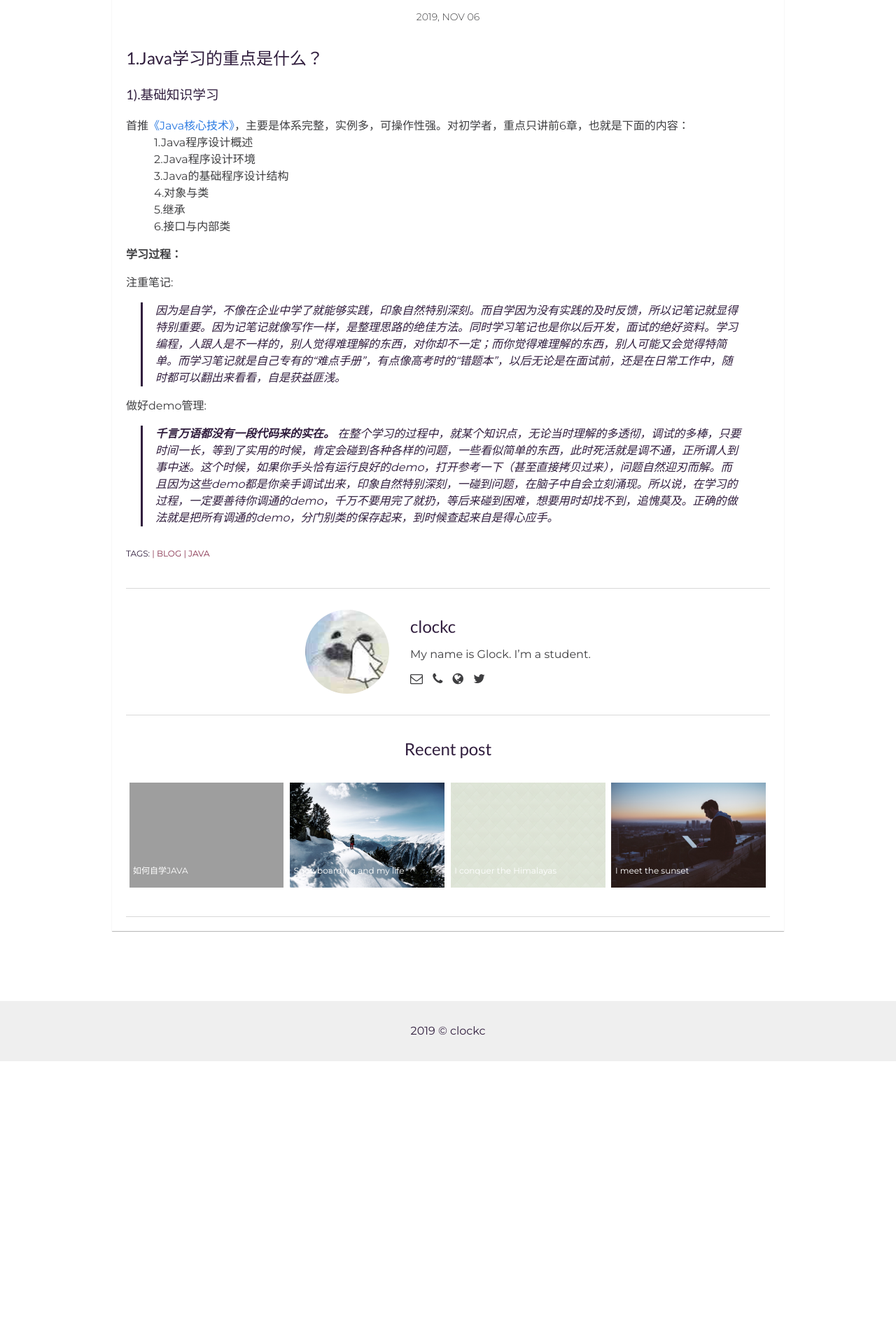
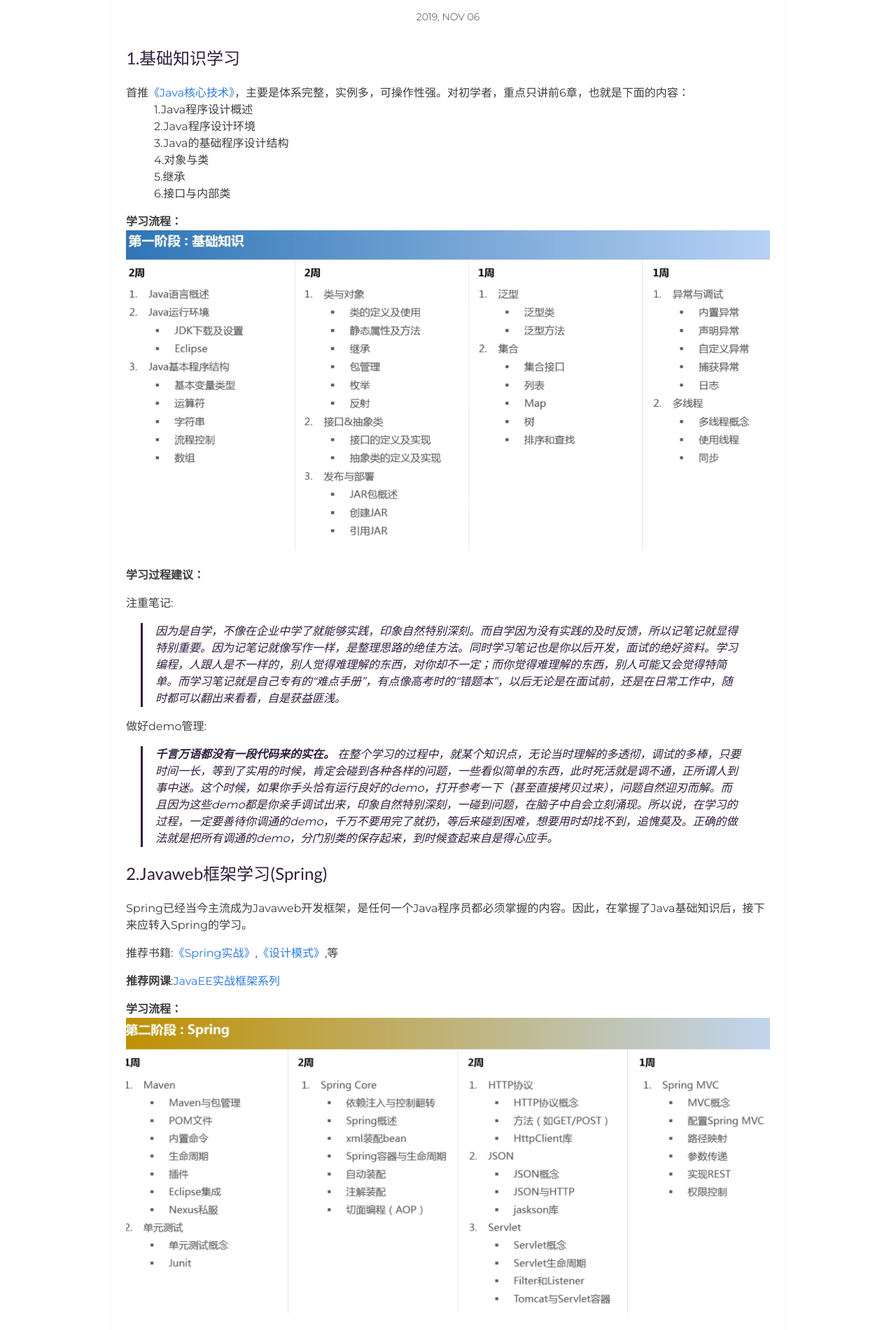
Before and after one commit to clockccc/clockccc.github.io, a Jekyll site: the page built from _posts/2019-11-6-How to learn java.md, in a window 1280 px wide. Shown: the part 600-2500 px from the top of the page at 70% size. Built offline with Jekyll 4.4.1, drawn with Linux system fonts in a browser that asks for light colours; some of the changed text lies outside the part shown; grey boxes are pictures that could not be loaded.

Commit message:
post 7.2

```diff
--- a/_posts/2019-11-6-How to learn java.md
+++ b/_posts/2019-11-6-How to learn java.md
@@ -7,8 +7,8 @@
 published: true
 ---
 
-## 1.Java学习的重点是什么？
-### 1).基础知识学习
+1.基础知识学习
+-------------------------
 首推[《Java核心技术》][Core Java Volume I]，主要是体系完整，实例多，可操作性强。对初学者，重点只讲前6章，也就是下面的内容：
 : 1.Java程序设计概述
 : 2.Java程序设计环境
@@ -17,7 +17,10 @@
 : 5.继承
 : 6.接口与内部类
 
-**学习过程：**
+**学习流程：**
+![第一阶段]({{site.baseurl}}/assets/img/post-7-2.jpg)
+
+**学习过程建议：**
 
 注重笔记:
 >因为是自学，不像在企业中学了就能够实践，印象自然特别深刻。而自学因为没有实践的及时反馈，所以记笔记就显得特别重要。因为记笔记就像写作一样，是整理思路的绝佳方法。同时学习笔记也是你以后开发，面试的绝好资料。学习编程，人跟人是不一样的，别人觉得难理解的东西，对你却不一定；而你觉得难理解的东西，别人可能又会觉得特简单。而学习笔记就是自己专有的“难点手册”，有点像高考时的“错题本”，以后无论是在面试前，还是在日常工作中，随时都可以翻出来看看，自是获益匪浅。
@@ -28,7 +31,48 @@
 
 
 
+ 2.Javaweb框架学习(Spring)
+-------------------------
+Spring已经当今主流成为Javaweb开发框架，是任何一个Java程序员都必须掌握的内容。因此，在掌握了Java基础知识后，接下来应转入Spring的学习。
 
+推荐书籍:[《Spring实战》][Spring in Action],[《设计模式》][Head First],等
 
+**推荐网课**:[JavaEE实战框架系列][JavaEELesson]
 
+**学习流程：**
+![第二阶段]({{site.baseurl}}/assets/img/post-7-3.jpg)
+
+在正式接触Spring知识之前，先进行 Maven和Junit的学习。
+
+Maven和Junit，从实用角度看都不难理解，上网搜索就可以满足学习的需要。
+
+Spring的学习又分为多个阶段：Spring Core、Spring MVC、Spring Boot等
+
+Spring MVC是建立在Spring Core之上，在Web MVC领域的具体应用。因此，在学习Spring MVC之前，除了学习Spring Core，还必须掌握与Java Web相关的知识，其中最核心的就是Servlet。
+
+在通常的Java学习中，建议要掌握一些基本的前端知识特别是JavaScript，从而便于对Spring MVC进行测试。
+
+Spring是Java学习中最难的部分。但是，一旦跨过这个门槛，从此之后，你基本就踏上了开发级Java学习的通途。
+
+关于Spring的学习资料，我推荐《Spring实战》，虽然我个人对它并不十分满意，但已是我读过的最好的书。阅读的过程中，真遇到不理解的东西，记着随时上网搜索。
+
+**提示:**
+>JavaWeb与Spring对初学者不算简单，因此最好能找或买个好网课学习配合相关书籍，不用太长时间，2个课时即可，然后就是在你遇到大的困难时，尽量找人点拨下，需要1到3个月的时间。
+
+3.其他方面
+-------------------------
+Spring只是Javaweb编程的基础设施，想真正参与企业级项目开发中，亦或是对Java原理机制还想了解，还有些东西绕不过，包括:
+: [MySql][mysql]
+: [Mybatis][mybatis]
+: Redis,Servlet
+: JVM
+: Tomcat
+: ...
+总之在成为真正从事创造性工作的程序员的过程中，学习从未停止！
+
+[mysql]:https://www.mysql.com/
+[mybatis]:https://blog.mybatis.org/
+[JavaEELesson]:https://study.163.com/series/1202814605.htm
+[Head First]:https://book.douban.com/subject/2243615/
+[Spring in Action]:https://book.douban.com/subject/26767354/
 [Core Java Volume I]:https://book.douban.com/subject/26880667/
```
Also changed, not shown: assets/img/post-7-2.jpg (added), assets/img/post-7-3.jpg (added).
